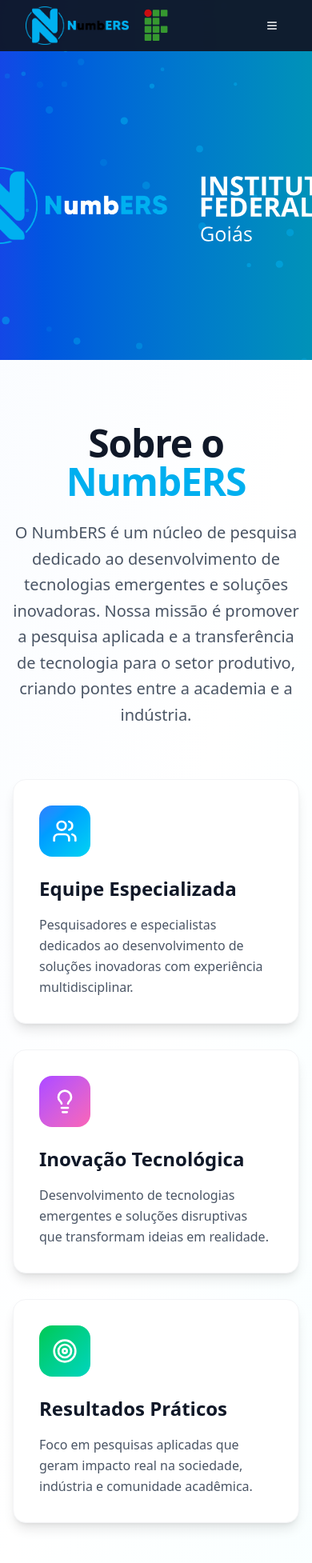
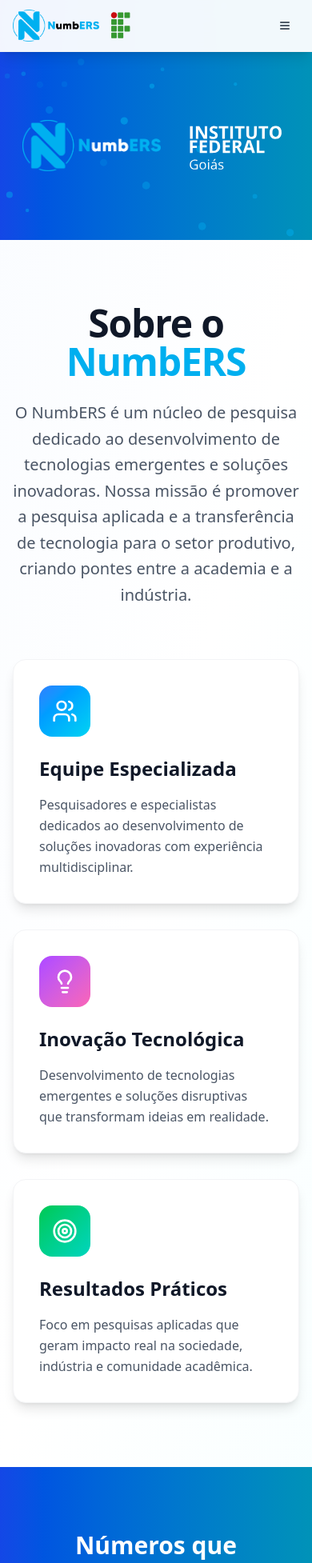
Before and after one commit to luixsouza/numbers-site, a React (Vite) app: page / in a window 390 px wide. Shown: the top 1954 px of the page at 80% size. Built offline with nearby package versions, Linux system fonts and the light colour scheme.

Commit message:
/fix: Responsividade em aparelhos mobile

```diff
--- a/src/components/header/navbar.jsx
+++ b/src/components/header/navbar.jsx
@@ -31,7 +31,7 @@
     return () => window.removeEventListener("resize", updateMedia)
   }, [updateDesktop])
 
-  const heroHeight = '450px'
+  const heroHeight = isDesktop ? '450px' : '300px';
 
   return (
     <header
@@ -45,33 +45,28 @@
       </div>
 
       <nav
-        className={`absolute top-0 left-0 w-full z-20 transition-all duration-300 ${
-          isDesktop
-            ? "bg-white/95 backdrop-blur-md shadow-lg border-b border-gray-100"
-            : "bg-gray-900/95 backdrop-blur-md"
-        }`}
+        className="absolute top-0 left-0 w-full z-20 transition-all duration-300 bg-white/95 backdrop-blur-md shadow-lg border-b border-gray-100"
       >
-        <div className="max-w-7xl mx-auto px-8 sm:px-16 lg:px-24">
+        <div className="max-w-7xl mx-auto px-4 sm:px-8 lg:px-16">
           <div className="flex justify-between items-center h-16">
-            <div className="flex items-center gap-4">
+            <div className="flex items-center gap-3 sm:gap-4">
               <Link to="/">
                 <img
                   src="/images/numbers_logo_full.png"
                   alt="Numbers Logo"
-                  className="h-12 w-auto"
+                  className="h-10 sm:h-12 w-auto"
                 />
               </Link>
               <a href="https://www.ifg.edu.br/inhumas" target="_blank" rel="noopener noreferrer">
                 <img
                   src="/images/ifg_logo.svg"
                   alt="IFG Logo"
-                  className="h-12 w-auto"
+                  className="h-10 sm:h-12 w-auto"
                 />
               </a>
             </div>
-            {isDesktop ? (
-              <div className="hidden md:block">
-                <div className="ml-10 flex items-baseline space-x-4">
+
+            <div className="hidden lg:flex items-baseline space-x-4">
               {menuItems.map((item) => (
                 <Link
                   key={item.url}
@@ -86,23 +81,22 @@
                 </Link>
               ))}
             </div>
-              </div>
-            ) : (
-              <div className="md:hidden">
+
+            <div className="lg:hidden flex items-center">
               <Button
                 variant="ghost"
                 size="icon"
                 onClick={() => setOpen(!isOpen)}
-                  className="text-white hover:bg-white/10"
+                className="text-gray-800 hover:bg-gray-200"
               >
                 {isOpen ? <X size={24} /> : <Menu size={24} />}
               </Button>
             </div>
-            )}
           </div>
-          {!isDesktop && isOpen && (
-            <div className="md:hidden">
-              <div className="px-2 pt-2 pb-3 space-y-1 sm:px-3 bg-gray-900/95 backdrop-blur-md rounded-b-lg">
+
+          {isOpen && (
+            <div className="lg:hidden">
+              <div className="pt-2 pb-3 space-y-1">
                 {menuItems.map((item) => (
                   <Link
                     key={item.url}
@@ -111,7 +105,7 @@
                     className={`block px-3 py-2 rounded-md text-base font-medium transition-all duration-300 ${
                       location.pathname === item.url
                         ? "numbers-bg-primary text-white"
-                        : "text-gray-300 hover:bg-gray-700 hover:text-white"
+                        : "text-gray-700 hover:bg-gray-200"
                     }`}
                   >
                     {item.title}
--- a/src/components/layout/HeroBanner.jsx
+++ b/src/components/layout/HeroBanner.jsx
@@ -6,12 +6,12 @@
       <img
         src="/images/numbers_logo_full_white.png"
         alt="Numbers Logo"
-        className="h-24 md:h-28 w-auto"
+        className="h-16 md:h-28 w-auto"
       />
       <img
         src="/images/ifg_text.svg"
         alt="IFG Logo"
-        className="h-24 md:h-28 w-auto"
+        className="h-16 md:h-28 w-auto"
       />
     </div>
   );
--- a/src/pages/Home.jsx
+++ b/src/pages/Home.jsx
@@ -32,6 +32,7 @@
       exit={{ opacity: 0, y: -20 }}
       transition={{ duration: 0.3 }}
     >
+      {/* About Section */}
       <section className="py-20 bg-white relative overflow-hidden">
         <div className="absolute inset-0 bg-gradient-to-br from-blue-50/30 via-transparent to-cyan-50/30"></div>
         <div className="max-w-7xl mx-auto px-4 sm:px-6 lg:px-8 relative">
@@ -59,25 +60,38 @@
           </div>
         </div>
       </section>
-      <section className="bg-gradient-to-r from-blue-700 to-cyan-600 relative overflow-hidden flex items-center" style={{ height: '450px' }}>
+
+      {/* Stats Section */}
+      <section className="bg-gradient-to-r from-blue-700 to-cyan-600 relative overflow-hidden py-20">
         <div className="max-w-7xl mx-auto px-4 sm:px-6 lg:px-8 relative">
-          <div className="text-center mb-16">
-            <h2 className="text-4xl font-bold text-white mb-6">Números que Impressionam</h2>
-            <p className="text-xl text-blue-100 max-w-3xl mx-auto">Nosso compromisso com a excelência se reflete em cada projeto e parceria.</p>
+          <div className="text-center mb-12 md:mb-16">
+            <h2 className="text-3xl md:text-4xl font-bold text-white mb-6">
+              Números que Impressionam
+            </h2>
+            <p className="text-lg md:text-xl text-blue-100 max-w-3xl mx-auto">
+              Nosso compromisso com a excelência se reflete em cada projeto e parceria.
+            </p>
           </div>
-          <div className="grid md:grid-cols-4 gap-8">
+
+          <div className="grid grid-cols-2 gap-4 md:grid-cols-4 md:gap-8">
             {stats.map((stat, index) => (
               <div key={index} className="text-center group">
-                <div className="bg-white/10 backdrop-blur-sm rounded-2xl p-6 hover:bg-white/20 transition-all duration-300 hover-lift">
+                <div className="bg-white/10 backdrop-blur-sm rounded-2xl p-4 md:p-6 hover:bg-white/20 transition-all duration-300 hover-lift h-full">
                   <div className="flex justify-center mb-4 text-white group-hover:scale-110 transition-transform duration-300">{stat.icon}</div>
-                  <div className="text-4xl font-bold text-white mb-2">{stat.number}</div>
-                  <div className="text-blue-100 font-medium">{stat.label}</div>
+                  <div className="text-3xl md:text-4xl font-bold text-white mb-2">
+                    {stat.number}
+                  </div>
+                  <div className="text-blue-100 font-medium text-sm md:text-base">
+                    {stat.label}
+                  </div>
                 </div>
               </div>
             ))}
           </div>
         </div>
       </section>
+
+      {/* CTA Section */}
       <section className="py-20 bg-gradient-to-br from-gray-50 to-white relative overflow-hidden">
         <div className="absolute inset-0 bg-gradient-to-br from-blue-50/20 via-transparent to-cyan-50/20"></div>
         <div className="max-w-7xl mx-auto px-4 sm:px-6 lg:px-8 text-center relative">
@@ -91,6 +105,8 @@
           </div>
         </div>
       </section>
+
+      {/* Contact Section */}
       <section className="py-20 bg-gray-900 relative overflow-hidden">
         <div className="absolute inset-0 bg-gradient-to-br from-gray-900 via-gray-800 to-gray-900"></div>
         <div className="max-w-7xl mx-auto px-4 sm:px-6 lg:px-8 text-center relative">
```
Lines whose indentation alone changed are shown as unchanged.
